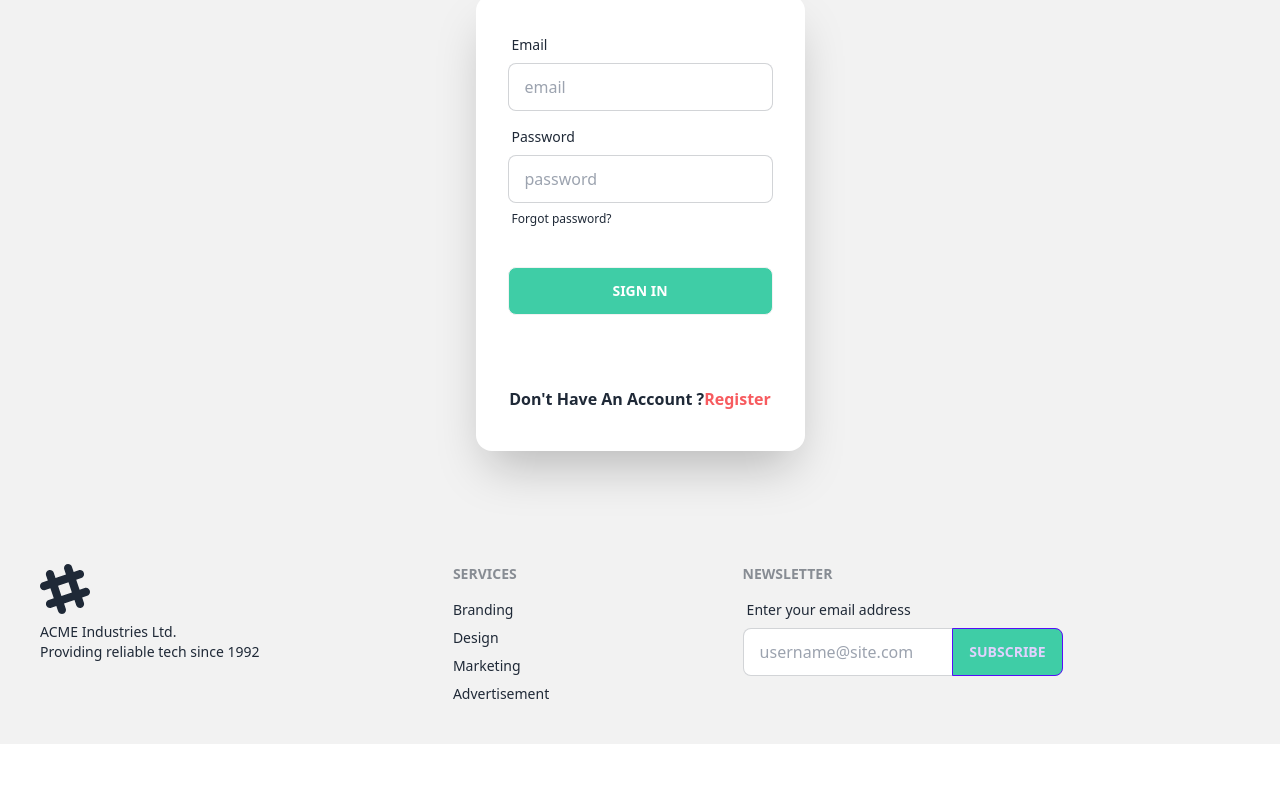
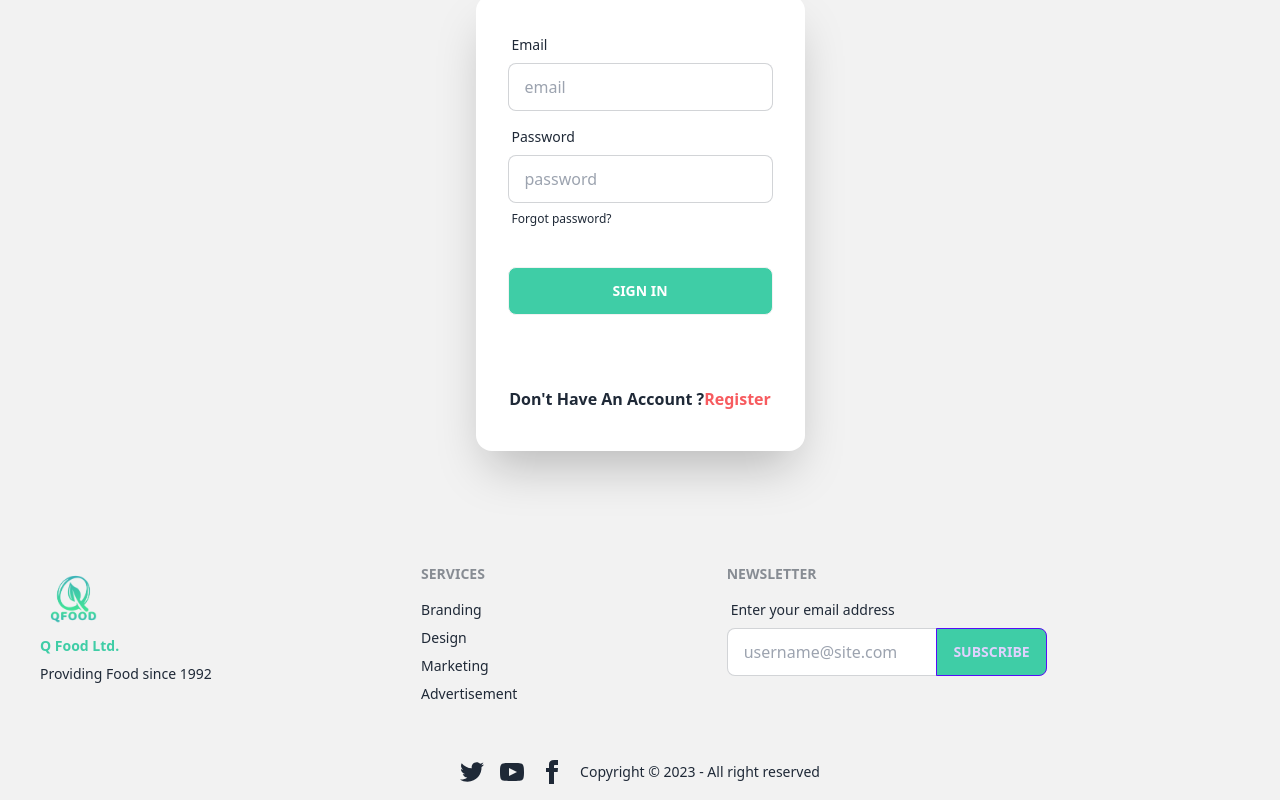
Before and after one commit to khalad007/Q-Food, a React (Vite) app: page /login in a window 1280 px wide. Shown: the part 404-1204 px from the top of the page. Before the commit the page ends 1148 px from the top, so only its background shows below. Built offline with nearby package versions, Linux system fonts and the light colour scheme; no server answers.

Commit message:
Added Error Page

```diff
--- /dev/null
+++ b/src/Pages/Error/Error.jsx
@@ -0,0 +1,17 @@
+import { Link } from "react-router-dom";
+
+
+const Error = () => {
+    return (
+        <div>
+            <div className="flex justify-center">
+                <img className="h-[80vh]" src="https://i.ibb.co/bd3CCwm/Pngtree-socket-404-error-page-for-5228459.png" alt="Error" />
+            </div>
+            <div className="flex justify-center">
+                <Link to="/"><button className="btn bg-[#247CC6] text-white">Go Back To Home</button></Link>
+            </div>
+        </div>
+    );
+};
+
+export default Error;
--- a/src/Pages/Shared/Footer/Footer.jsx
+++ b/src/Pages/Shared/Footer/Footer.jsx
@@ -1,10 +1,11 @@
-
+import logo from "../../../assets/logo.png"
 const Footer = () => {
     return (
+        <div>
             <footer className="footer p-10 bg-base-200 text-base-content">
                 <aside>
-                <svg width="50" height="50" viewBox="0 0 24 24" xmlns="http://www.w3.org/2000/svg" fillRule="evenodd" clipRule="evenodd" className="fill-current"><path d="M22.672 15.226l-2.432.811.841 2.515c.33 1.019-.209 2.127-1.23 2.456-1.15.325-2.148-.321-2.463-1.226l-.84-2.518-5.013 1.677.84 2.517c.391 1.203-.434 2.542-1.831 2.542-.88 0-1.601-.564-1.86-1.314l-.842-2.516-2.431.809c-1.135.328-2.145-.317-2.463-1.229-.329-1.018.211-2.127 1.231-2.456l2.432-.809-1.621-4.823-2.432.808c-1.355.384-2.558-.59-2.558-1.839 0-.817.509-1.582 1.327-1.846l2.433-.809-.842-2.515c-.33-1.02.211-2.129 1.232-2.458 1.02-.329 2.13.209 2.461 1.229l.842 2.515 5.011-1.677-.839-2.517c-.403-1.238.484-2.553 1.843-2.553.819 0 1.585.509 1.85 1.326l.841 2.517 2.431-.81c1.02-.33 2.131.211 2.461 1.229.332 1.018-.21 2.126-1.23 2.456l-2.433.809 1.622 4.823 2.433-.809c1.242-.401 2.557.484 2.557 1.838 0 .819-.51 1.583-1.328 1.847m-8.992-6.428l-5.01 1.675 1.619 4.828 5.011-1.674-1.62-4.829z"></path></svg>
-                <p>ACME Industries Ltd.<br />Providing reliable tech since 1992</p>
+                    <img className="h-16" src={logo} alt="Site Logo"/>
+                    <span className="text-[#3FCDA6] font-bold">Q Food Ltd.</span><p>Providing Food since 1992</p>
                 </aside>
                 <nav>
                     <header className="footer-title">Services</header>
@@ -27,7 +28,22 @@
                         </fieldset>
                     </form>
                 </nav>
+
             </footer>
+            <footer className="footer items-center p-4 bg-base-200 text-base-content">
+                <nav className="grid-flow-col gap-4 md:place-self-center md:justify-self-end">
+                    <a><svg xmlns="http://www.w3.org/2000/svg" width="24" height="24" viewBox="0 0 24 24" className="fill-current"><path d="M24 4.557c-.883.392-1.832.656-2.828.775 1.017-.609 1.798-1.574 2.165-2.724-.951.564-2.005.974-3.127 1.195-.897-.957-2.178-1.555-3.594-1.555-3.179 0-5.515 2.966-4.797 6.045-4.091-.205-7.719-2.165-10.148-5.144-1.29 2.213-.669 5.108 1.523 6.574-.806-.026-1.566-.247-2.229-.616-.054 2.281 1.581 4.415 3.949 4.89-.693.188-1.452.232-2.224.084.626 1.956 2.444 3.379 4.6 3.419-2.07 1.623-4.678 2.348-7.29 2.04 2.179 1.397 4.768 2.212 7.548 2.212 9.142 0 14.307-7.721 13.995-14.646.962-.695 1.797-1.562 2.457-2.549z"></path></svg>
+                    </a>
+                    <a><svg xmlns="http://www.w3.org/2000/svg" width="24" height="24" viewBox="0 0 24 24" className="fill-current"><path d="M19.615 3.184c-3.604-.246-11.631-.245-15.23 0-3.897.266-4.356 2.62-4.385 8.816.029 6.185.484 8.549 4.385 8.816 3.6.245 11.626.246 15.23 0 3.897-.266 4.356-2.62 4.385-8.816-.029-6.185-.484-8.549-4.385-8.816zm-10.615 12.816v-8l8 3.993-8 4.007z"></path></svg></a>
+                    <a><svg xmlns="http://www.w3.org/2000/svg" width="24" height="24" viewBox="0 0 24 24" className="fill-current"><path d="M9 8h-3v4h3v12h5v-12h3.642l.358-4h-4v-1.667c0-.955.192-1.333 1.115-1.333h2.885v-5h-3.808c-3.596 0-5.192 1.583-5.192 4.615v3.385z"></path></svg></a>
+                </nav>
+                <div>
+                    <p>Copyright © 2023 - All right reserved</p>
+                </div>
+
+            </footer>
+
+        </div>
     );
 };
 
--- a/src/Routes/Router.jsx
+++ b/src/Routes/Router.jsx
@@ -4,11 +4,13 @@
 import Login from "../Pages/Login/Login";
 import Register from "../Pages/Register/Register";
 import AddFood from "../Pages/AddFood/AddFood";
+import Error from "../Pages/Error/Error";
 
 const router = createBrowserRouter([
     {
       path: "/",
       element: <Main></Main>,
+      errorElement: <Error></Error>,
       children: [
         {
             path: '/',
```
Lines whose indentation alone changed are shown as unchanged.
